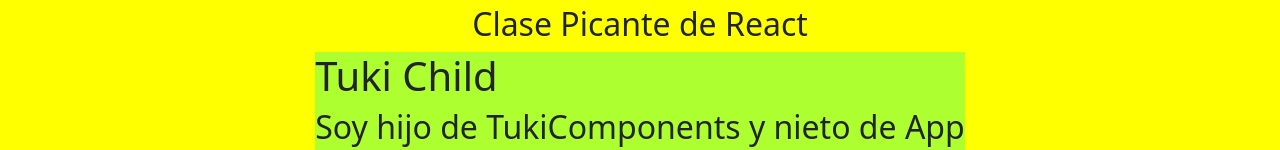
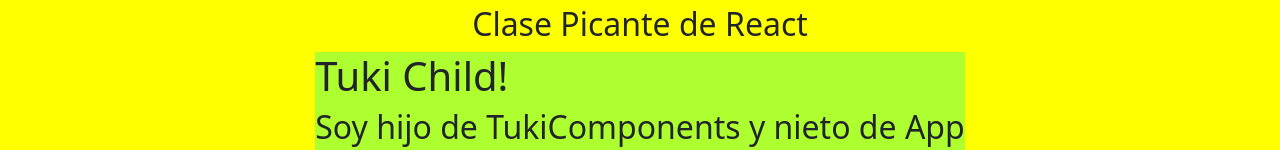
Before and after one commit to ftureo/react-explaining, a React (Create React App) app: page / in a window 1280 px wide. Shown: the part 361-511 px from the top of the page. Built offline with nearby package versions, Linux system fonts and the light colour scheme.

Commit message:
:sparkles: feat: add components, logic and useState

```diff
--- a/src/components/TukiChild.js
+++ b/src/components/TukiChild.js
@@ -15,7 +15,7 @@
 
     return (
         <div className="TukiChild">
-            <h1>Tuki Child</h1>
+            <h1>Tuki Child!</h1>
             <h2>Soy hijo de TukiComponents y nieto de App</h2>
             <h3>Contador: {count} enjoy!</h3>
             <button onClick={increase}>Click Me!</button>
```
